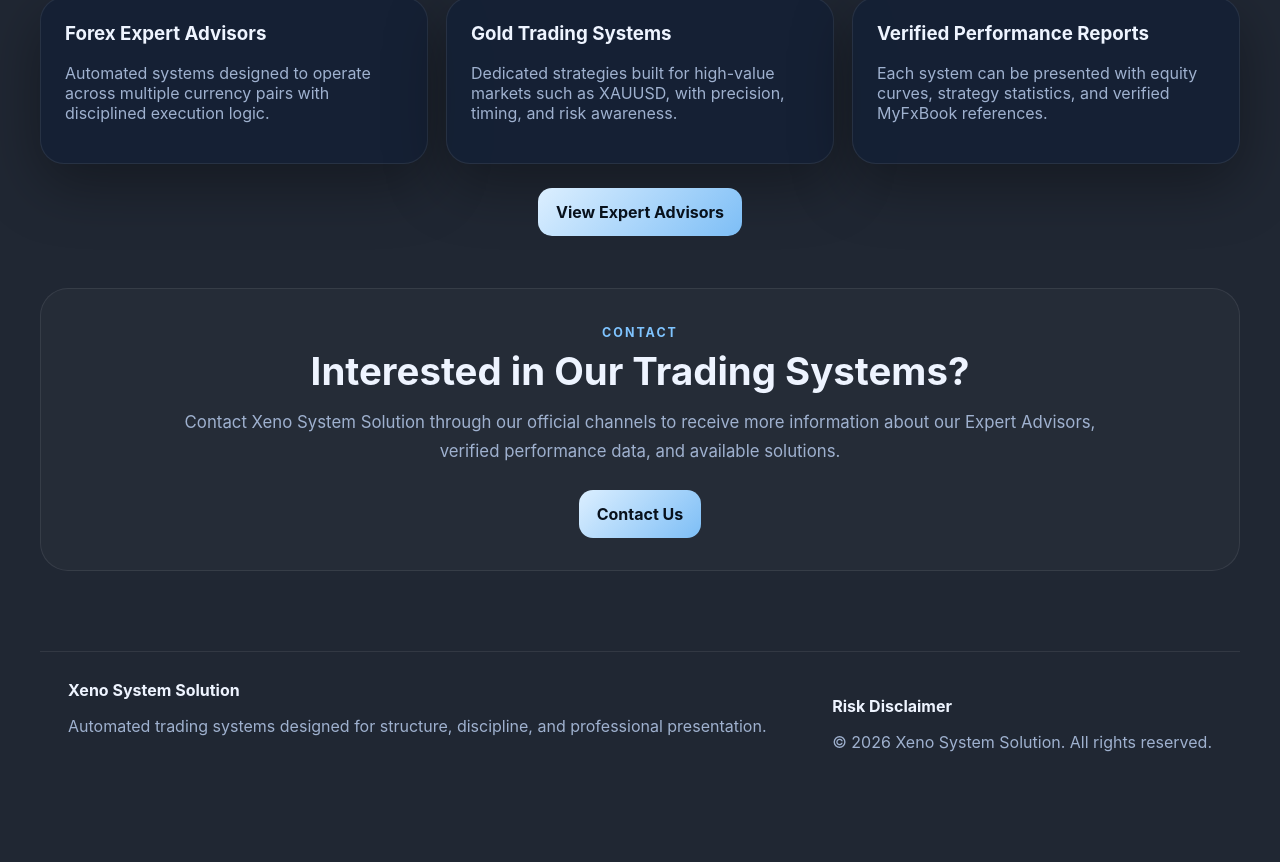
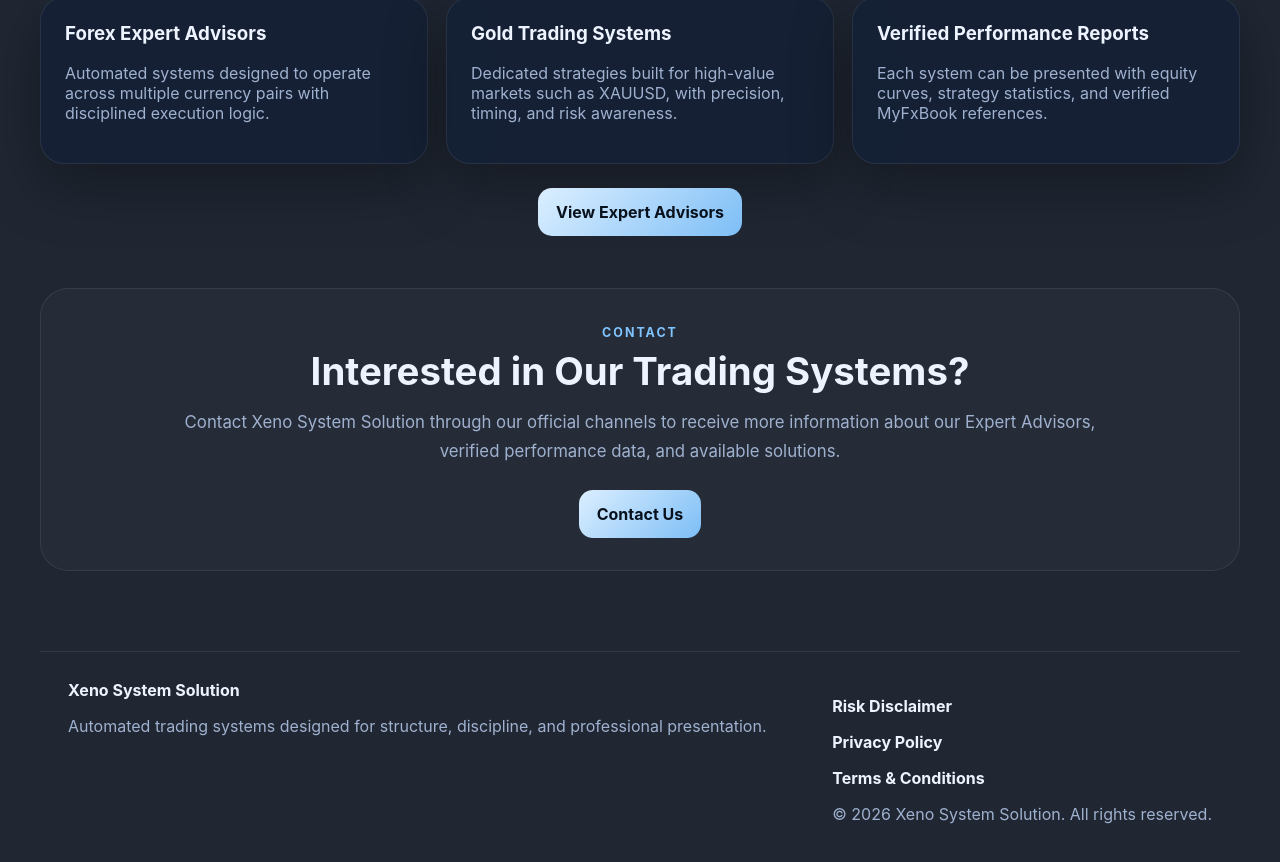
Before and after one commit to giovannimaccioni1989-byte/xeno-system-solution, a React (Vite) app: page / in a window 1280 px wide. Shown: the part 4593-5455 px from the top of the page. Before the commit the page ends 5417 px from the top, so only its background shows below. Built offline with nearby package versions, Linux system fonts and the light colour scheme.

Commit message:
Update Layout.jsx

```diff
--- a/src/components/Layout.jsx
+++ b/src/components/Layout.jsx
@@ -30,6 +30,18 @@ export default function Layout({ children }) {
           </p>
 
           <p>
+            <Link to="/privacy-policy">
+              Privacy Policy
+            </Link>
+          </p>
+
+          <p>
+            <Link to="/terms-conditions">
+              Terms & Conditions
+            </Link>
+          </p>
+
+          <p>
             © 2026 Xeno System Solution. All rights reserved.
           </p>
 
```
